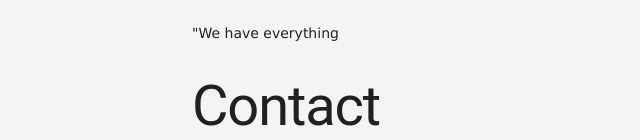
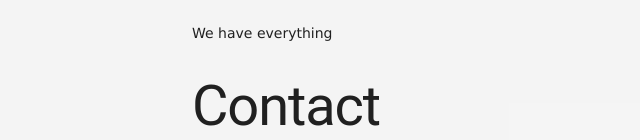
Before and after one commit to RasmitDevkota/thanksforsharing, a website: page public/index.html in a window 1280 px wide. Shown: the part 660-800 px from the top of the page, 0-640 px from the left. Drawn offline with nearby package versions, Linux system fonts and the light colour scheme; files that its build step writes are made by us from their sources.

Commit message:
Gitacora saved 1 changed files

```diff
--- a/public/index.html
+++ b/public/index.html
@@ -178,7 +178,7 @@
         </section>
         <section class="section">
           <h1>About Us</h1>
-          <p>"We have everything</p>
+          <p>We have everything</p>
         </section>
         <section class="section">
           <h1>Contact</h1>
```
